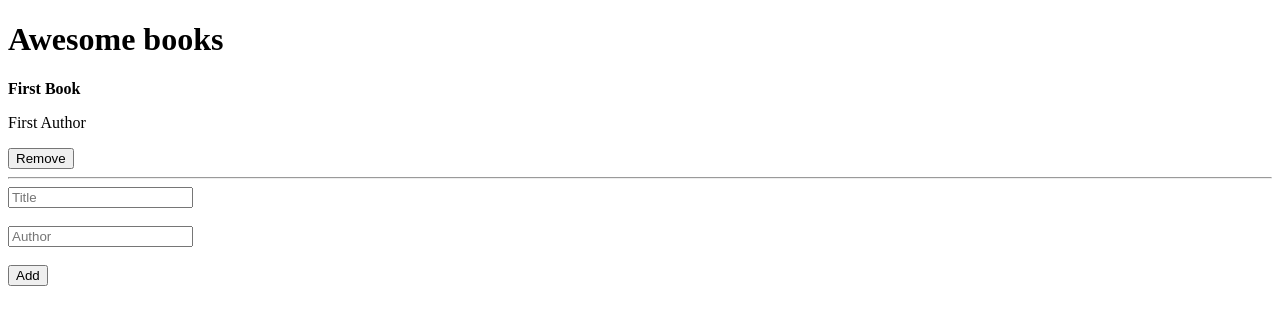
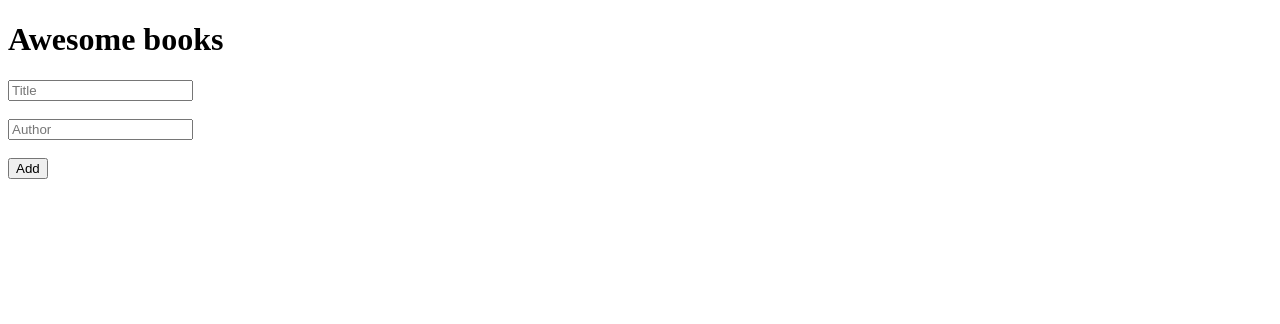
Before and after one commit to DanteAlonsoHT/awesome_books_js, a plain HTML site: page index.html in a window 1280 px wide. Drawn offline with Linux system fonts and the light colour scheme.

Commit message:
Remove base for card books

```diff
--- a/index.html
+++ b/index.html
@@ -5,24 +5,18 @@
     <meta http-equiv="X-UA-Compatible" content="IE=edge">
     <meta name="viewport" content="width=device-width, initial-scale=1.0">
     <title>Awesome books: plain JavaScript with objects</title>
-    <script src="js/script.js"></script>
 </head>
 <body>
     <h1>Awesome books</h1>
-    <div class="content-books">
-        <div class="card-book">
-            <strong class="book-title">First Book</strong>
-            <p class="book-author">First Author</p>
-            <button type="button" class="button-remove">Remove</button>
-        </div>
-        <hr>
+    <div id="content-books">
     </div>
-    <form>
+    <form id="form-books">
         <input type="text" name="title" id="input-title" placeholder="Title"><br>
         <br>
         <input type="text" name="author" id="input-author" placeholder="Author"><br>
         <br>
-        <button type="button" class="button-add">Add</button>
+        <button type="button" id="button-add">Add</button>
     </form>
+    <script src="js/script.js"></script>
 </body>
 </html>
```
